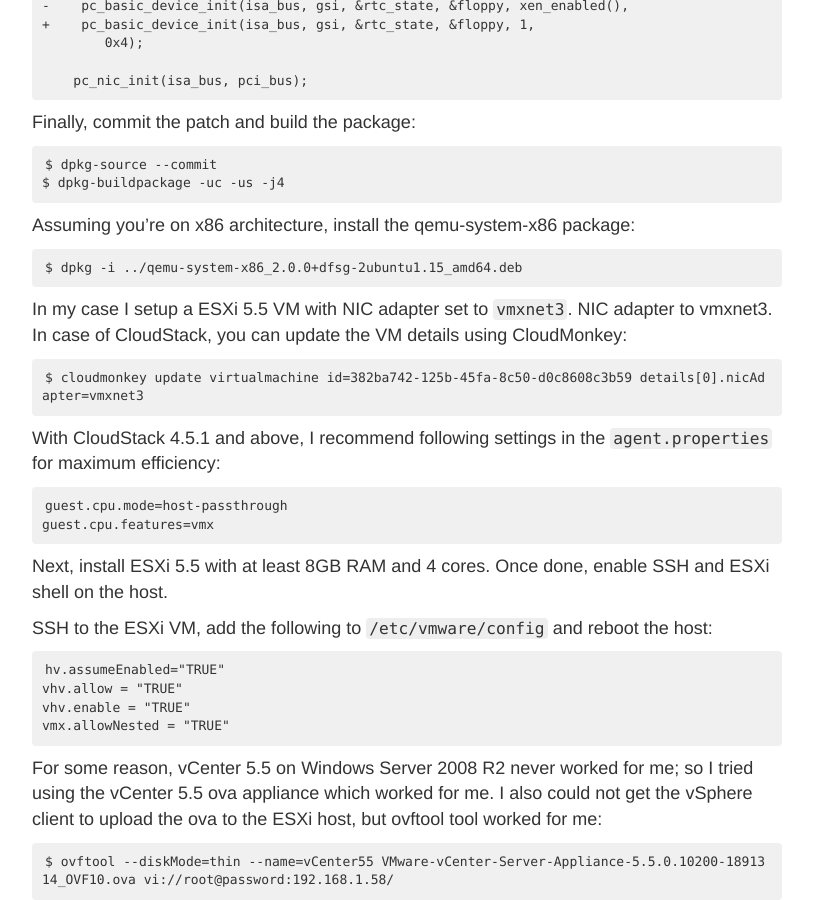
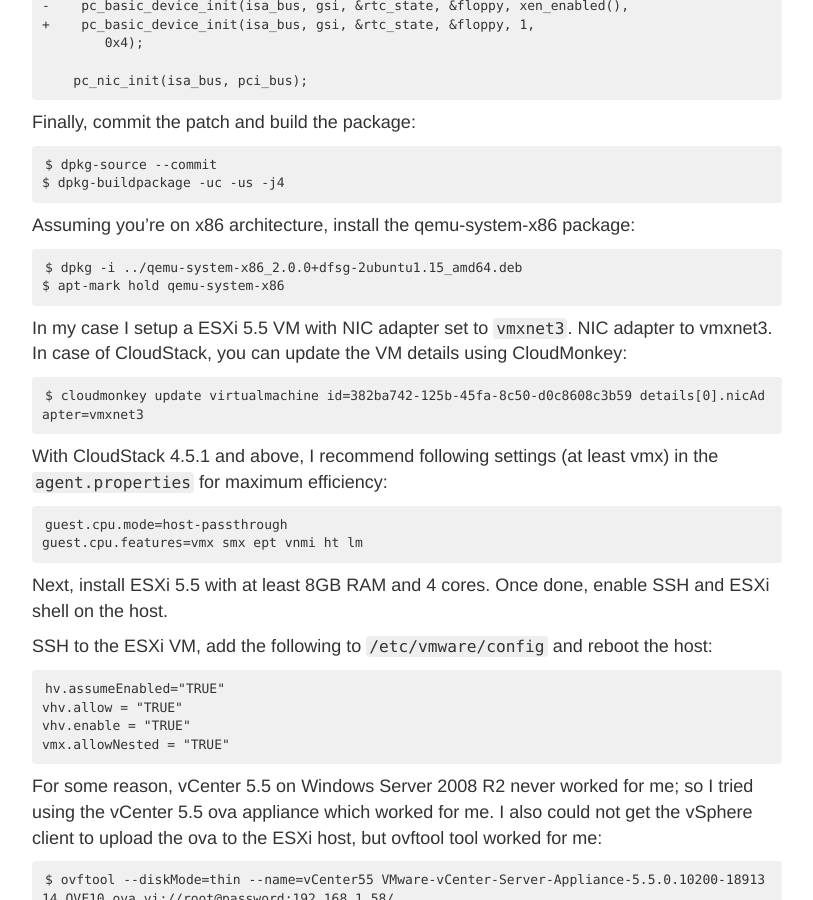
Before and after one commit to rohityadavcloud/rohityadavcloud.github.io, a Jekyll site: the page built from _posts/2015-08-04-vmware-esxi-vcenter-on-kvm-cloudstack.markdown, in a window 1280 px wide and 900 px high, scrolled down 1416 px. Shown: the whole window, without its empty margins (233-1046 px from the left). Built offline with Jekyll 4.4.1, drawn with Linux system fonts in a browser that asks for light colours; comment, search, counter and statistics services are not loaded.

Commit message:
post; changes
Signed-off-by: Rohit Yadav <rohit.yadav@shapeblue.com>

```diff
--- a/_posts/2015-08-04-vmware-esxi-vcenter-on-kvm-cloudstack.markdown
+++ b/_posts/2015-08-04-vmware-esxi-vcenter-on-kvm-cloudstack.markdown
@@ -57,6 +57,7 @@
 Assuming you're on x86 architecture, install the qemu-system-x86 package:
 
     $ dpkg -i ../qemu-system-x86_2.0.0+dfsg-2ubuntu1.15_amd64.deb
+    $ apt-mark hold qemu-system-x86
 
 In my case I setup a ESXi 5.5 VM with NIC adapter set to `vmxnet3`.
 NIC adapter to vmxnet3. In case of CloudStack, you can update the VM details
@@ -64,10 +65,10 @@
 
     $ cloudmonkey update virtualmachine id=382ba742-125b-45fa-8c50-d0c8608c3b59 details[0].nicAdapter=vmxnet3
 
-With CloudStack 4.5.1 and above, I recommend following settings in the `agent.properties` for maximum efficiency:
+With CloudStack 4.5.1 and above, I recommend following settings (at least vmx) in the `agent.properties` for maximum efficiency:
 
     guest.cpu.mode=host-passthrough
-    guest.cpu.features=vmx
+    guest.cpu.features=vmx smx ept vnmi ht lm
 
 Next, install ESXi 5.5 with at least 8GB RAM and 4 cores. Once done, enable SSH
 and ESXi shell on the host.
```
